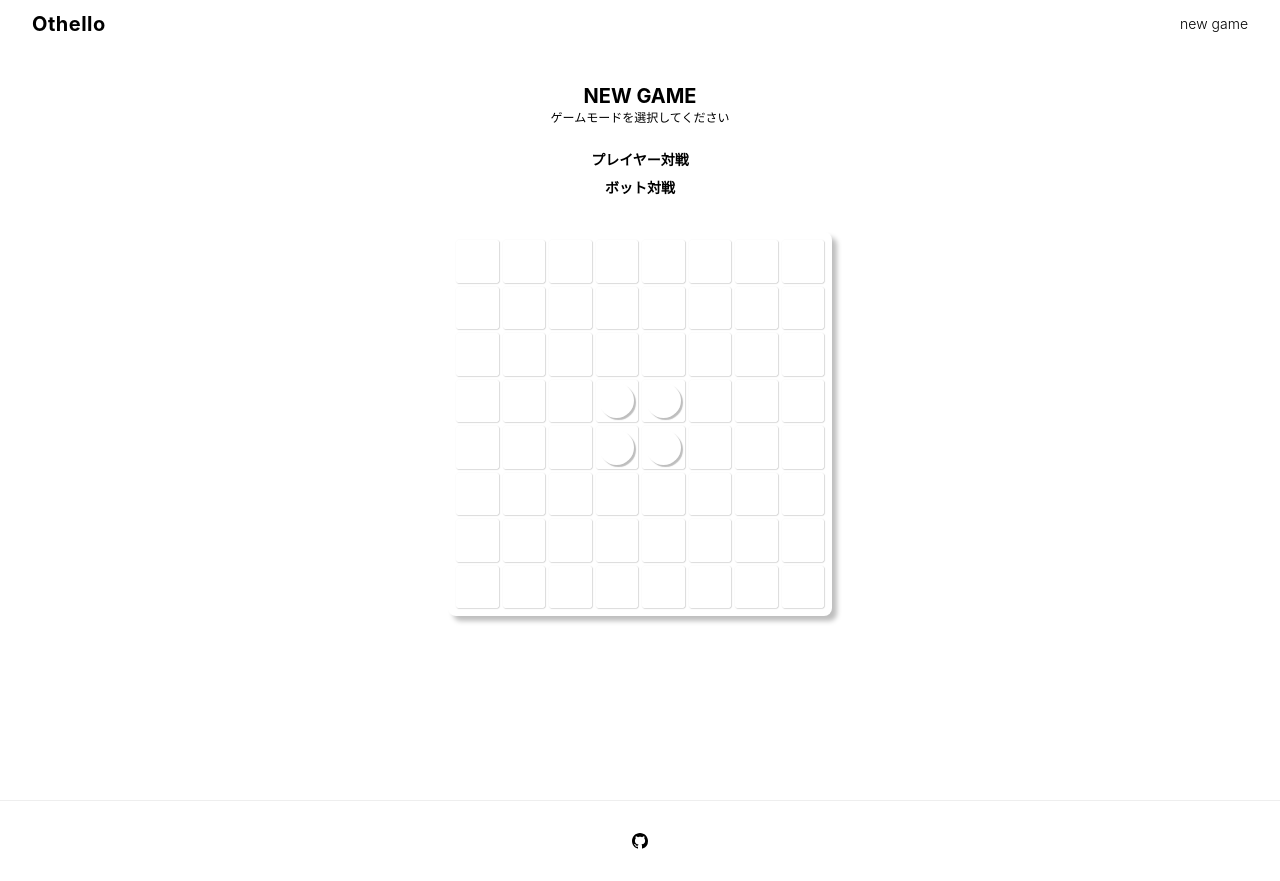
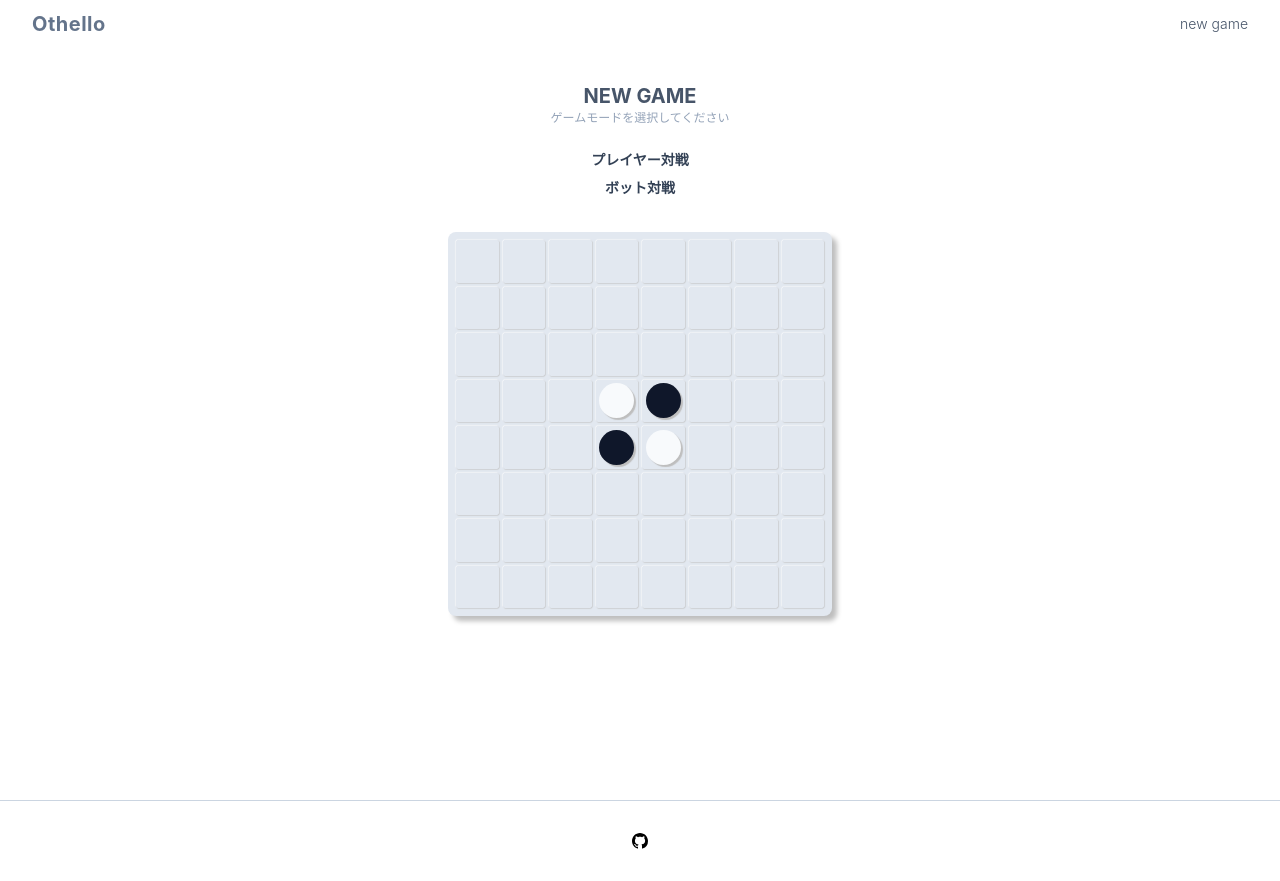
Before and after one commit to ebinase/othello-frontend, a Next.js app: page / in a window 1280 px wide. Built offline with nearby package versions, Linux system fonts and the light colour scheme.

Commit message:
[update] カラーテーマにslate, skyが存在しなかったので追加

```diff
--- a/tailwind.config.js
+++ b/tailwind.config.js
@@ -32,6 +32,33 @@ module.exports = withMT({
           },
         },
       },
+      colors: {
+        slate: {
+          50: "#F8FAFC",
+          100: "#F1F5F9",
+          200: "#E2E8F0",
+          300: "#CBD5E1",
+          400: "#94A3B8",
+          500: "#64748B",
+          600: "#475569",
+          700: "#334155",
+          800: "#1E293B",
+          900: "#0F172A",
+          950: "#020617",
+        },
+        sky: {
+          50: "#f0f9ff",
+          100: "#e0f2fe",
+          200: "#bae6fd",
+          300: "#7dd3fc",
+          400: "#38bdf8",
+          500: "#0ea5e9",
+          600: "#0284c7",
+          700: "#0369a1",
+          800: "#075985",
+          900: "#0c4a6e",
+        },
+      },
     },
   },
   plugins: [],
```
